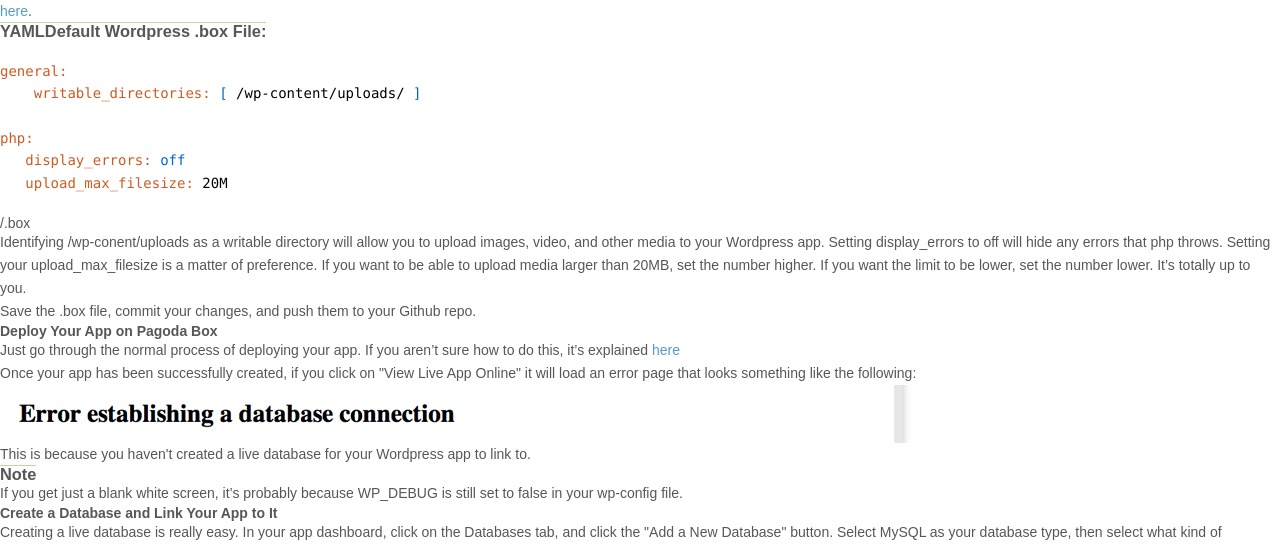
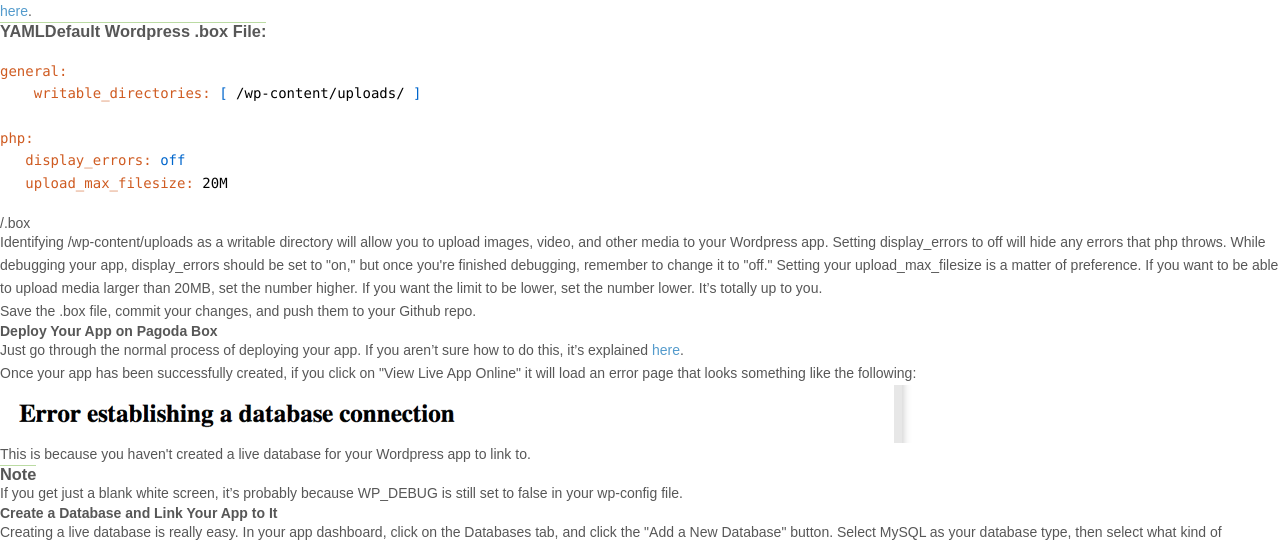
Before and after one commit to silentworks/guides, a PHP site: template templates/guides/frameworks/wordpress.php in a window 1280 px wide. Shown: the part 715-1260 px from the top of the page. Run offline with PHP 8.4, Linux system fonts and the light colour scheme; the template is opened without the code that fills it, so the values that code supplies are empty; some libraries are stand-ins or nearby versions.

Commit message:
copy editing wordpress doc

```diff
--- a/templates/guides/frameworks/wordpress.php
+++ b/templates/guides/frameworks/wordpress.php
@@ -40,8 +40,8 @@
 		<h4 id="-create-a-local-instance-of-wordpress">Create a Local Instance of Wordpress</h4>
 		<p>
 			We’re assuming that you’ve already done this. If you haven’t and don’t know how, here’s some links for you:<br/>
-			<a href="http://codex.wordpress.org/Installing_WordPress_Locally_on_Your_Mac_With_MAMP">Create a local Wordpress instance on a Mac</a><br />
-			<a href="http://codex.wordpress.org/Installing_WordPress#Easy_5_Minute_WordPress_Installation_on_Windows">Create a local Wordpress instance in Windows</a>
+			<a href="http://codex.wordpress.org/Installing_WordPress_Locally_on_Your_Mac_With_MAMP" target="_blank">Create a local Wordpress instance on a Mac</a><br/>
+			<a href="http://codex.wordpress.org/Installing_WordPress#Easy_5_Minute_WordPress_Installation_on_Windows" target="_blank">Create a local Wordpress instance in Windows</a>
 		</p>
 		<h4 id="-if-you-don-t-know-what-s-wrong-you-can-t-fix-it">If You Don’t Know What’s Wrong, You Can’t Fix It</h4>
 		<p>While installing Wordpress locally, Wordpress should have created wp-config.php file for your Wordpress app. On line 81 of wp-config.php, set WP_DEBUG to true. This way, any errors that Wordpress might throw in the deployment process will be shown instead of just showing you a blank white page. </p>
@@ -65,7 +65,7 @@
 		<h4 id="-create-a-github-repo-for-your-wordpress-app">Create a Github Repo for Your Wordpress App</h4>
 		<p>
 			If you haven’t heard of git or github before, here’s a link just for you:<br/>
-			<a href="http://help.github.com/">Getting Started with Github</a>
+			<a href="http://help.github.com/" target="_blank">Getting Started with Github</a>
 		</p>
 		<h4 id="-the-all--powerful-box-file">The All-Powerful .box File</h4>
 		<p>Create a file named ".box" in the base directory of your git repo and paste in the following code snippet. The .box file is your Pagoda Box config file. If you want the .box file explained in more detail, click <a href="/getting-started/understanding-the-box-fil">here</a>. </p>
@@ -85,10 +85,10 @@
 				/.box
 			</div>
 		</div>
-		<p>Identifying /wp-conent/uploads as a writable directory will allow you to upload images, video, and other media to your Wordpress app. Setting display_errors to off will hide any errors that php throws. Setting your upload_max_filesize is a matter of preference. If you want to be able to upload media larger than 20MB, set the number higher. If you want the limit to be lower, set the number lower. It’s totally up to you.</p>
+		<p>Identifying /wp-content/uploads as a writable directory will allow you to upload images, video, and other media to your Wordpress app. Setting display_errors to off will hide any errors that php throws. While debugging your app, display_errors should be set to "on," but once you're finished debugging, remember to change it to "off." Setting your upload_max_filesize is a matter of preference. If you want to be able to upload media larger than 20MB, set the number higher. If you want the limit to be lower, set the number lower. It’s totally up to you.</p>
 		<p>Save the .box file, commit your changes, and push them to your Github repo.</p>
 		<h4 id="-deploy-your-app-on-pagoda-box">Deploy Your App on Pagoda Box</h4>
-		<p>Just go through the normal process of deploying your app. If you aren’t sure how to do this, it’s explained <a href="#">here</a></p>
+		<p>Just go through the normal process of deploying your app. If you aren’t sure how to do this, it’s explained <a href="#">here</a>.</p>
 		<p>Once your app has been successfully created, if you click on "View Live App Online" it will load an error page that looks something like the following:</p>
 		<div class="vertical-guides-sprite image">
 			<span class="guides-sprite top"></span>
@@ -150,7 +150,7 @@
 		<div class="block yellow">
 			<p>If you changed WP_DEBUG to true, now would be a good time to change it back to false, unless your still debugging your Wordpress app.</p>
 			<p>There’s a few more things you can do to make your app fully functional that are covered in these other guides:<br/>
-			- <a href="/php/sending-mail-from-your-ap">Sending Mail from Your App</a><br/>
+			- <a href="/php/sending-mail-from-your-app">Sending Mail from Your App</a><br/>
 			- <a href="/processes/createing-a-dns-alias">Creating a DNS Alias</a><br/>
 			- <a href="/processes/scaling-your-app">Scaling your App</a></p>
 		</div>
```
